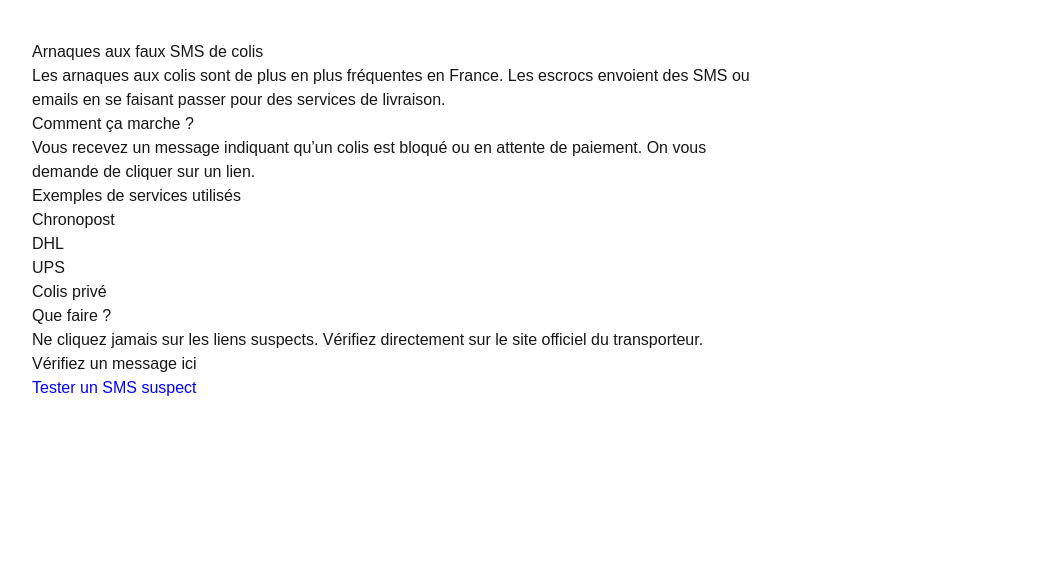
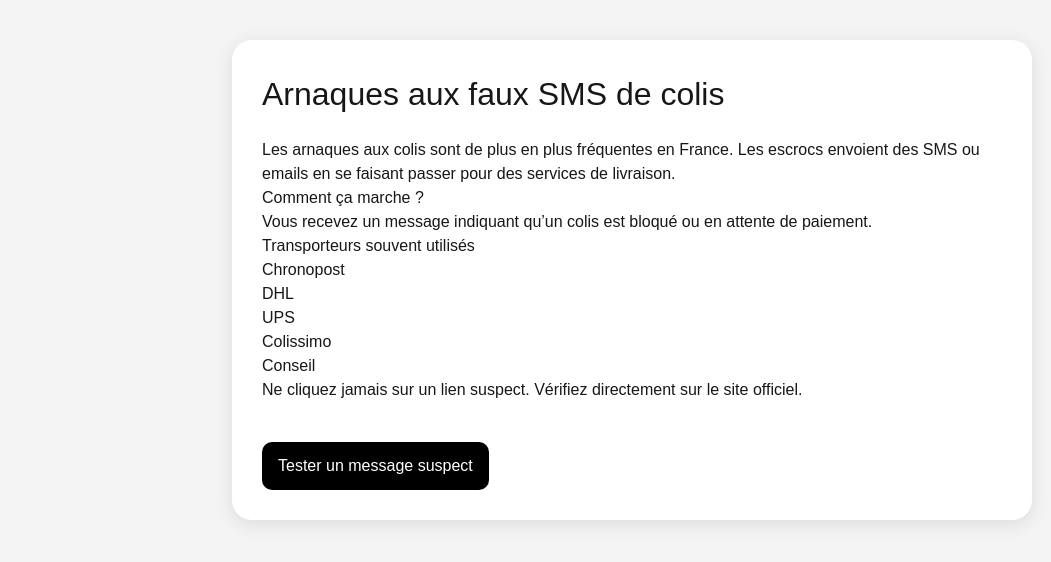
Before and after one commit to Lololipopp/arnaque-sms, a Next.js app: page /arnaque-colis in a window 1280 px wide. Shown: the top 562 px of the page, without its empty margins (8-1059 px from the left). Built offline with nearby package versions, Linux system fonts and the light colour scheme.

Commit message:
uniformisation design SEO pages

```diff
--- a/app/arnaque-chronopost/page.tsx
+++ b/app/arnaque-chronopost/page.tsx
@@ -1,21 +1,21 @@
+import PageWrapper from "@/components/PageWrapper";
+
 export default function Page() {
   return (
-    <main style={{ padding: 40, fontFamily: "Arial", maxWidth: 800 }}>
-      <h1>Faux SMS Chronopost : comment les reconnaître ?</h1>
-
+    <PageWrapper title="Faux SMS Chronopost : comment les reconnaître ?">
       <p>
-        Les faux SMS Chronopost sont une arnaque très courante en France.
+        Les faux SMS Chronopost sont très fréquents en France et visent à voler vos données ou vos paiements.
       </p>
 
-      <h2>Exemple de message frauduleux</h2>
+      <h2>Exemple d’arnaque</h2>
       <p>
-        “Votre colis est en attente. Paiement requis : cliquez ici”
+        “Votre colis est en attente. Paiement de 2,99€ requis pour livraison.”
       </p>
 
-      <h2>Signes d’arnaque</h2>
+      <h2>Signes d’alerte</h2>
       <ul>
         <li>Lien étrange</li>
-        <li>Urgence excessive</li>
+        <li>Urgence artificielle</li>
         <li>Demande de paiement</li>
       </ul>
 
@@ -23,10 +23,6 @@
       <p>
         Chronopost ne demande jamais de paiement par SMS.
       </p>
-
-      <a href="/" style={{ color: "blue" }}>
-        Vérifier un SMS
-      </a>
-    </main>
+    </PageWrapper>
   );
 }
--- a/app/arnaque-colis/page.tsx
+++ b/app/arnaque-colis/page.tsx
@@ -1,8 +1,8 @@
+import PageWrapper from "@/components/PageWrapper";
+
 export default function Page() {
   return (
-    <main style={{ padding: 40, fontFamily: "Arial", maxWidth: 800 }}>
-      <h1>Arnaques aux faux SMS de colis</h1>
-
+    <PageWrapper title="Arnaques aux faux SMS de colis">
       <p>
         Les arnaques aux colis sont de plus en plus fréquentes en France.
         Les escrocs envoient des SMS ou emails en se faisant passer pour des services de livraison.
@@ -11,26 +11,20 @@
       <h2>Comment ça marche ?</h2>
       <p>
         Vous recevez un message indiquant qu’un colis est bloqué ou en attente de paiement.
-        On vous demande de cliquer sur un lien.
       </p>
 
-      <h2>Exemples de services utilisés</h2>
+      <h2>Transporteurs souvent utilisés</h2>
       <ul>
         <li>Chronopost</li>
         <li>DHL</li>
         <li>UPS</li>
-        <li>Colis privé</li>
+        <li>Colissimo</li>
       </ul>
 
-      <h2>Que faire ?</h2>
+      <h2>Conseil</h2>
       <p>
-        Ne cliquez jamais sur les liens suspects. Vérifiez directement sur le site officiel du transporteur.
+        Ne cliquez jamais sur un lien suspect. Vérifiez directement sur le site officiel.
       </p>
-
-      <h2>Vérifiez un message ici</h2>
-      <a href="/" style={{ color: "blue" }}>
-        Tester un SMS suspect
-      </a>
-    </main>
+    </PageWrapper>
   );
 }
--- a/app/arnaque-dhl/page.tsx
+++ b/app/arnaque-dhl/page.tsx
@@ -1,32 +1,28 @@
+import PageWrapper from "@/components/PageWrapper";
+
 export default function Page() {
   return (
-    <main style={{ padding: 40, fontFamily: "Arial", maxWidth: 800 }}>
-      <h1>Faux SMS DHL : attention aux arnaques</h1>
-
+    <PageWrapper title="Faux SMS DHL : attention aux arnaques">
       <p>
-        Les arnaques utilisant DHL sont fréquentes et visent à voler vos données bancaires.
+        Les escrocs utilisent DHL pour tromper les utilisateurs avec de faux messages de livraison.
       </p>
 
-      <h2>Exemple de faux SMS</h2>
+      <h2>Exemple</h2>
       <p>
-        “Votre colis DHL est bloqué. Mise à jour requise immédiatement.”
+        “Votre colis DHL est bloqué, cliquez ici pour le débloquer.”
       </p>
 
-      <h2>Comment reconnaître une arnaque</h2>
+      <h2>Signes</h2>
       <ul>
-        <li>Lien suspect</li>
-        <li>Demande urgente</li>
-        <li>Orthographe étrange</li>
+        <li>Lien non officiel</li>
+        <li>Pression urgente</li>
+        <li>Demande de données personnelles</li>
       </ul>
 
       <h2>Conseil</h2>
       <p>
-        Ne cliquez jamais sur un lien sans vérifier la source officielle.
+        Vérifiez toujours sur le site officiel DHL.
       </p>
-
-      <a href="/" style={{ color: "blue" }}>
-        Tester un SMS
-      </a>
-    </main>
+    </PageWrapper>
   );
 }
--- /dev/null
+++ b/components/PageWrapper.tsx
@@ -0,0 +1,48 @@
+export default function PageWrapper({
+  title,
+  children,
+}: {
+  title: string;
+  children: React.ReactNode;
+}) {
+  return (
+    <main
+      style={{
+        minHeight: "100vh",
+        background: "#f4f4f4",
+        padding: 40,
+        fontFamily: "Arial",
+      }}
+    >
+      <div
+        style={{
+          maxWidth: 800,
+          margin: "0 auto",
+          background: "white",
+          padding: 30,
+          borderRadius: 20,
+          boxShadow: "0 4px 20px rgba(0,0,0,0.1)",
+        }}
+      >
+        <h1 style={{ fontSize: 32 }}>{title}</h1>
+        <div style={{ marginTop: 20 }}>{children}</div>
+
+        <div style={{ marginTop: 40 }}>
+          <a
+            href="/"
+            style={{
+              display: "inline-block",
+              padding: "12px 16px",
+              background: "black",
+              color: "white",
+              borderRadius: 10,
+              textDecoration: "none",
+            }}
+          >
+            Tester un message suspect
+          </a>
+        </div>
+      </div>
+    </main>
+  );
+}
```
